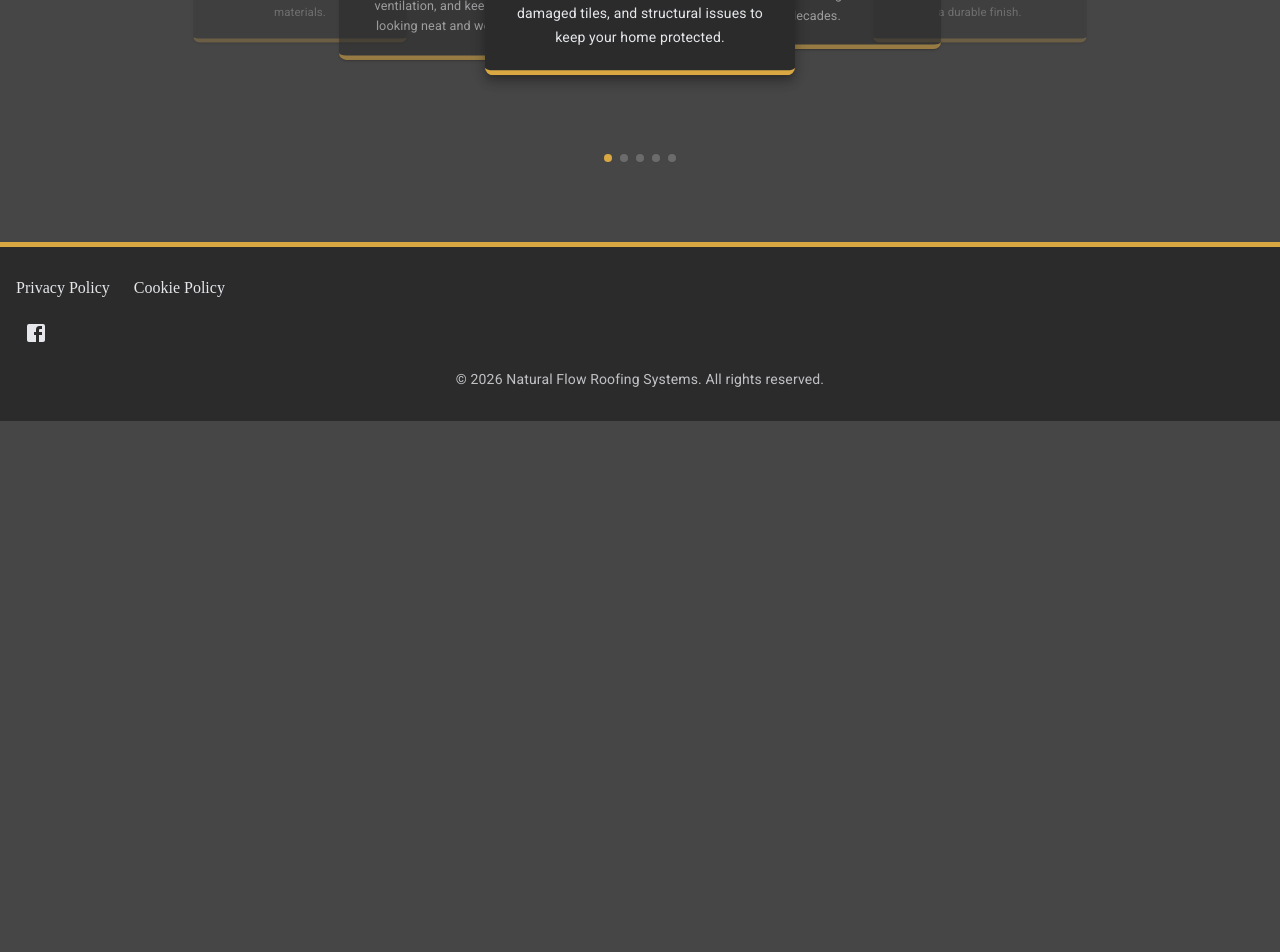
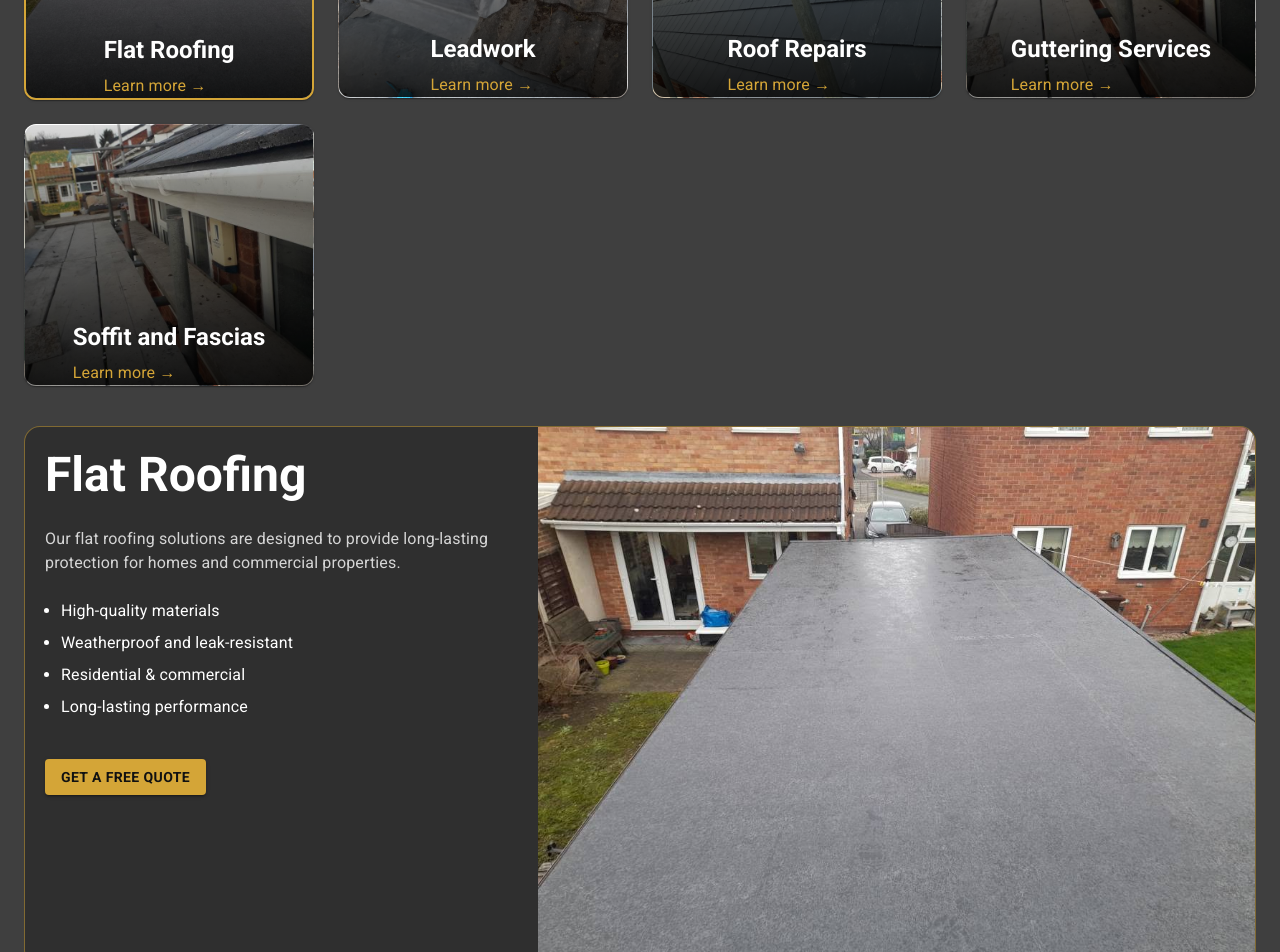
Before and after one commit to jkordek/rhroofing-website, a React (Vite) app: page /services in a window 1280 px wide. Shown: the part 500-1452 px from the top of the page. Before the commit the page ends 921 px from the top, so only its background shows below. Built offline with nearby package versions, Linux system fonts and the light colour scheme; a web font is replaced by a local one.

Commit message:
Rebuild Services page

```diff
--- a/src/components/SEO.jsx
+++ b/src/components/SEO.jsx
@@ -1,6 +1,6 @@
 import { Helmet } from "react-helmet-async";
 
-const siteUrl = "https://naturalflowroofing.co.uk/";
+const siteUrl = "https://naturalflowroofing.co.uk";
 const siteName = "Natural Flow Roofing Systems";
 const facebookUrl = "https://www.facebook.com/profile.php?id=100077565369301";
 const defaultDescription =
@@ -94,6 +94,7 @@ export default function SEO({
   const normalizedPath =
     path === "/" ? "/" : `${path.replace(/\/$/, "")}/`;
   const canonicalUrl = `${siteUrl}${normalizedPath}`;
+  console.log(canonicalUrl);
   const fullTitle = title.includes(siteName) ? title : `${title} | ${siteName}`;
   const structuredData = schema
     ? [websiteSchema, businessSchema, schema]
--- /dev/null
+++ b/src/components/ServiceDetails.jsx
@@ -0,0 +1,96 @@
+import {
+  Box,
+  Button,
+  Grid,
+  Typography,
+} from "@mui/material";
+
+export default function ServiceDetails( {service} ) {
+  return (
+    <Box
+      sx={{
+        mt: 5,
+        border: "1px solid rgba(212,165,55,.5)",
+        borderRadius: 4,
+        overflow: "hidden",
+        bgcolor: "#2f2f2f",
+      }}
+    >
+      <Grid container>
+        <Grid size={{ xs: 12, md: 5 }}>
+          <Box
+            p={5}
+            sx={{
+              margin: "20px"
+            }}
+          >
+            <Typography
+              variant="h3"
+              sx={{
+                color: "#fff",
+                mb: 3,
+                fontWeight: 600,
+              }}
+            >
+              {service.title}
+            </Typography>
+
+            <Typography
+              sx={{
+                color: "rgba(255,255,255,.8)",
+                mb: 3,
+              }}
+            >
+              {service.description}
+            </Typography>
+
+            <Box component="ul" sx={{ pl: 2 }}>
+              {service.features.map((feature) => (
+                <Typography
+                  key={feature}
+                  component="li"
+                  sx={{
+                    color: "#fff",
+                    mb: 1,
+                  }}
+                >
+                  {feature}
+                </Typography>
+              ))}
+            </Box>
+
+            <Button
+              variant="contained"
+              sx={{
+                mt: 3,
+                bgcolor: "#d4a537",
+                color: "#111",
+                fontWeight: 700,
+                "&:hover": {
+                  bgcolor: "#e3b84f",
+                },
+              }}
+            >
+              Get a Free Quote
+            </Button>
+          </Box>
+        </Grid>
+
+        <Grid size={{ xs: 12, md: 7 }}>
+          <Box
+            component="img"
+            src={service.image}
+            alt={service.title}
+            sx={{
+              width: "100%",
+              height: "100%",
+              minHeight: 500,
+              objectFit: "cover",
+              display: "block",
+            }}
+          />
+        </Grid>
+      </Grid>
+    </Box>
+  );
+}
--- /dev/null
+++ b/src/components/ServicesGrid.jsx
@@ -0,0 +1,211 @@
+import { useState } from "react";
+import {
+  Box,
+  Container,
+  Grid,
+  Typography,
+  Card,
+  CardActionArea,
+  Button,
+  Fade,
+} from "@mui/material";
+import ServiceDetails from "./ServiceDetails";
+
+import service1 from "../images/roofing1.jpeg";
+import service2 from "../images/roofing2.jpeg";
+import service3 from "../images/roofing3.jpeg";
+import service4 from "../images/flat-roofing.jpeg";
+import service5 from "../images/soffits.jpeg";
+import service6 from "../images/gutter.jpg";
+
+const services = [
+  {
+    id: "flat",
+    title: "Flat Roofing",
+    image: service4,
+    description:
+      "Our flat roofing solutions are designed to provide long-lasting protection for homes and commercial properties.",
+    features: [
+      "High-quality materials",
+      "Weatherproof and leak-resistant",
+      "Residential & commercial",
+      "Long-lasting performance",
+    ],
+  },
+  {
+    id: "leadwork",
+    title: "Leadwork",
+    image: service2,
+    description:
+      "Professional leadwork for flashings, valleys and roofing details.",
+    features: [
+      "Traditional craftsmanship",
+      "Weatherproof joints",
+      "Durable finish",
+    ],
+  },
+  {
+    id: "repairs",
+    title: "Roof Repairs",
+    image: service1,
+    description:
+      "Fast and reliable roof repair services to keep your property protected.",
+    features: [
+      "Emergency call-outs",
+      "Leak detection",
+      "Tile replacement",
+    ],
+  },
+  {
+    id: "gutters",
+    title: "Guttering Services",
+    image: service6,
+    description:
+      "Installation and repair of gutters, downpipes and drainage systems.",
+    features: [
+      "uPVC systems",
+      "Repairs",
+      "Maintenance",
+    ],
+  },
+  {
+    id: "sofits",
+    title: "Soffit and Fascias",
+    image: service6,
+    description:
+      "Durable soffit and fascia repairs to protect your roofline, improve ventilation, and keep your home looking neat and weatherproof.",
+    features: [
+      "uPVC systems",
+      "Repairs",
+      "Maintenance",
+    ],
+  },
+];
+
+export default function ServicesGrid() {
+  const [selected, setSelected] = useState(services[0]);
+
+  return (
+    <Box
+      sx={{
+        bgcolor: "#3f3f3f",
+        py: 10,
+        minHeight: "100vh",
+      }}
+    >
+      <Container maxWidth="xl">
+        <Typography
+          variant="overline"
+          sx={{
+            color: "#d4a537",
+            letterSpacing: 2,
+            display: "block",
+            textAlign: "center",
+          }}
+        >
+          OUR SERVICES
+        </Typography>
+
+        <Typography
+          variant="h2"
+          sx={{
+            textAlign: "center",
+            color: "#fff",
+            mb: 2,
+            fontWeight: 600,
+          }}
+        >
+          Professional Roofing Services
+        </Typography>
+
+        <Typography
+          sx={{
+            color: "rgba(255,255,255,0.7)",
+            textAlign: "center",
+            maxWidth: 700,
+            mx: "auto",
+            mb: 6,
+          }}
+        >
+          We provide high-quality roofing solutions for homes and businesses.
+        </Typography>
+
+        <Grid container spacing={3}>
+          {services.map((service) => (
+            <Grid size={{ xs: 12, sm: 6, md: 3 }} key={service.id}>
+              {console.log(service.image)}
+              <Card
+                sx={{
+                  position: "relative",
+                  height: 260,
+                  overflow: "hidden",
+                  borderRadius: 3,
+                  backgroundImage: `url(${service.image})`,
+                  backgroundSize: "cover",
+                  backgroundPosition: "center",
+                  border:
+                    selected.id === service.id
+                      ? "2px solid #d4a537"
+                      : "1px solid rgba(255,255,255,.1)",
+                  transition: "all .3s ease",
+                  cursor: "pointer",
+
+                  "&:hover": {
+                    transform: "translateY(-6px)",
+                    boxShadow: "0 15px 35px rgba(0,0,0,.4)",
+                  },
+
+                  "&::before": {
+                    content: '""',
+                    position: "absolute",
+                    inset: 0,
+                    background:
+                      "linear-gradient(to top, rgba(0,0,0,.85), rgba(0,0,0,.15))",
+                  },
+                }}
+              >
+                <CardActionArea
+                  onClick={() => setSelected(service)}
+                  sx={{
+                    height: "100%",
+                    position: "relative",
+                    zIndex: 2,
+                    display: "flex",
+                    alignItems: "flex-end",
+                  }}
+                >
+                  <Box p={3}>
+                    <Typography
+                      variant="h5"
+                      sx={{
+                        color: "#fff",
+                        fontWeight: 600,
+                      }}
+                    >
+                      {service.title}
+                    </Typography>
+
+                    <Typography
+                      sx={{
+                        color: "#d4a537",
+                        mt: 1,
+                      }}
+                    >
+                      Learn more →
+                    </Typography>
+                  </Box>
+                </CardActionArea>
+              </Card>
+            </Grid>
+          ))}
+        </Grid>
+
+        <Fade in timeout={300}>
+          <div>
+            <ServiceDetails service={selected} />
+          </div>
+        </Fade>
+      </Container>
+    </Box>
+  );
+}
--- a/src/pages/ServicesPage.jsx
+++ b/src/pages/ServicesPage.jsx
@@ -1,4 +1,4 @@
-import Services from "../components/Services";
+import ServicesGrid from "../components/ServicesGrid";
 import SEO from "../components/SEO";
 
 export default function ServicesPage() {
@@ -26,7 +26,7 @@ export default function ServicesPage() {
         }}
       />
 
-      <Services />
+      <ServicesGrid />
     </>
   );
 }
```
Also changed, not shown: src/images/gutter.jpg (added).
